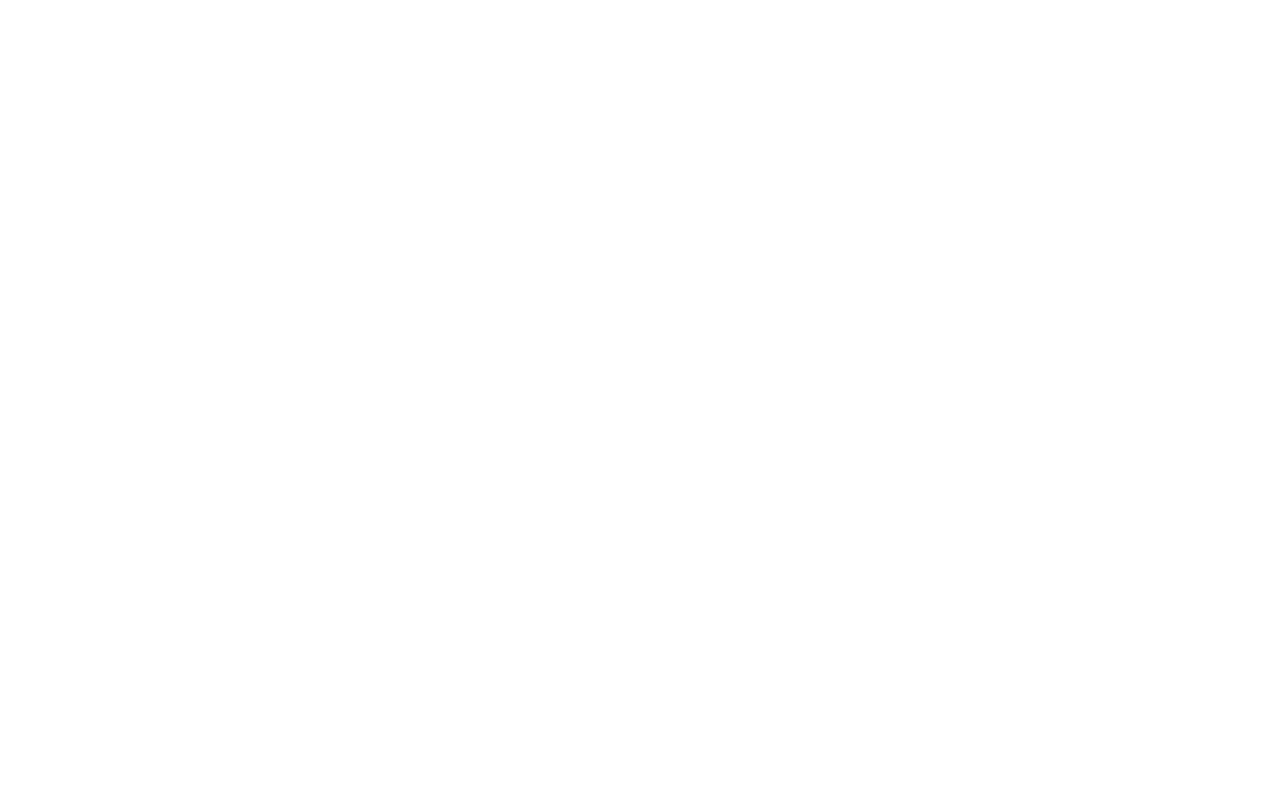
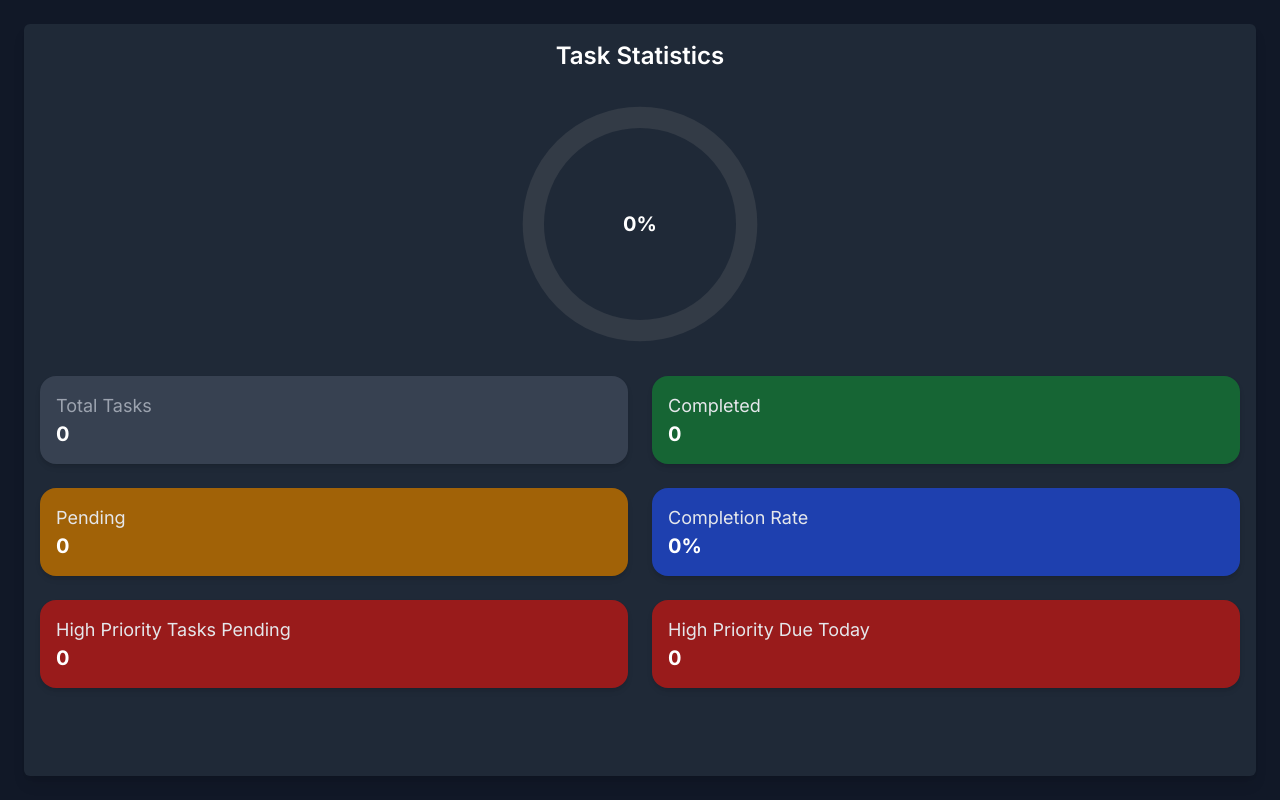
Before and after one commit to BrokenTime9/jikan-flow, a Next.js app: page /dashboard/tasks in a window 1280 px wide. Built offline with nearby package versions, Linux system fonts and the light colour scheme.

Commit message:
statistics page

```diff
--- a/src/actions/taskAction.ts
+++ b/src/actions/taskAction.ts
@@ -15,6 +15,7 @@
   desc,
   type,
   dueDate,
+  priority,
   projectId,
   userId,
 }: NewTask): Promise<TaskResponse> => {
@@ -35,6 +36,7 @@
         desc,
         type,
         done: false,
+        priority,
         dueDate: new Date(dueDate),
         createdAt: new Date(),
         projectId,
@@ -49,18 +51,24 @@
   }
 };
 
-export const getTasks = async (
-  projectId: number,
-  userId: number,
-): Promise<TaskResponse> => {
+export const getTasks = async (projectId: number, userId: number) => {
   try {
     const allTasks = await db
       .select()
       .from(tasks)
       .where(and(eq(tasks.projectId, projectId), eq(tasks.userId, userId)))
       .orderBy(asc(tasks.id));
+    const userTasks = await db
+      .select()
+      .from(tasks)
+      .where(eq(tasks.userId, userId))
+      .orderBy(asc(tasks.id));
 
-    return { success: true, message: "Fetched all tasks", task: allTasks };
+    return {
+      success: true,
+      message: "Fetched all tasks",
+      task: [allTasks, userTasks],
+    };
   } catch (error) {
     const e = error instanceof Error ? error.message : "Fetch Failed";
     return { success: false, message: e, task: null };
@@ -73,6 +81,7 @@
   title,
   desc,
   dueDate,
+  priority,
   progress,
 }: {
   id: number;
@@ -80,6 +89,7 @@
   title: string;
   desc: string;
   dueDate: Date;
+  priority: number;
   progress?: number;
 }): Promise<TaskResponse> => {
   try {
@@ -101,6 +111,7 @@
         desc,
         progress: updatedProgress,
         dueDate: new Date(dueDate),
+        priority,
         done,
       })
       .where(eq(tasks.id, id));
--- a/src/app/api/projects/tasks/route.ts
+++ b/src/app/api/projects/tasks/route.ts
@@ -22,7 +22,7 @@
     }
 
     const body = await req.json();
-    const { title, desc, type, dueDate, projectId } = body;
+    const { title, desc, type, dueDate, projectId, priority } = body;
 
     if (!title || !desc || !type || !dueDate || !projectId) {
       return NextResponse.json(
@@ -37,6 +37,7 @@
       type,
       dueDate,
       projectId,
+      priority,
       userId: numericId,
     });
     return NextResponse.json(task);
@@ -111,9 +112,9 @@
     }
 
     const body = await req.json();
-    const { id, title, desc, dueDate, progress } = body;
+    const { id, title, desc, dueDate, progress, priority } = body;
 
-    if (!id || !title || !desc || !dueDate) {
+    if (!id || !title || !desc || !dueDate || !priority) {
       console.log(id);
       console.log(title);
       console.log(desc);
@@ -139,6 +140,7 @@
       id,
       title,
       userId: numericUserId,
+      priority,
       desc,
       dueDate,
       progress: numericProgress,
--- a/src/app/dashboard/tasks/page.jsx
+++ b/src/app/dashboard/tasks/page.jsx
@@ -5,6 +5,7 @@
 import TaskDoneItem from "@/components/tasks/TaskDoneItem";
 import TaskHeader from "@/components/tasks/TaskHeader";
 import TaskItem from "@/components/tasks/TaskItem";
+import TaskStatistics from "@/components/tasks/TaskStatistics";
 import { useTasks } from "@/hooks/useTasks";
 import { useTaskStore } from "@/store/taskStore";
 
@@ -23,7 +24,7 @@
           <TaskDoneItem />
         </div>
       ) : (
-        ""
+        <TaskStatistics />
       )}
     </>
   );
--- a/src/components/tasks/AddTaskForm.tsx
+++ b/src/components/tasks/AddTaskForm.tsx
@@ -37,6 +37,7 @@
           title,
           desc,
           dueDate: date,
+          priority,
           progress: task?.progress,
         });
       } else {
@@ -101,6 +102,7 @@
               />
               <input
                 type="date"
+                value={date ? date.toISOString().split("T")[0] : ""}
                 onChange={(e) => setDate(new Date(e.target.value))}
                 className="w-full p-2 border border-gray-500 rounded text-black"
                 required
--- /dev/null
+++ b/src/components/tasks/TaskStatistics.tsx
@@ -0,0 +1,99 @@
+import { useTaskStore } from "@/store/taskStore";
+
+const TaskStatistics = () => {
+  const { tasks, userTasks } = useTaskStore();
+
+  console.log(tasks);
+  const totalTasks = userTasks.length;
+  const completedTasks = userTasks.filter((task) => task.progress).length;
+  const pendingTasks = totalTasks - completedTasks;
+  const priorityTasks = userTasks.filter(
+    (task) => !task.progress && task.priority === 1,
+  );
+
+  const today = new Date().toISOString().split("T")[0]; // "YYYY-MM-DD"
+
+  const highPriorityTodayTasks = userTasks.filter((task) => {
+    const taskDate = new Date(task.dueDate).toISOString().split("T")[0]; // Convert to "YYYY-MM-DD"
+    return !task.progress && task.priority === 1 && taskDate === today;
+  });
+  const completionRate =
+    totalTasks > 0 ? ((completedTasks / totalTasks) * 100).toFixed(1) : 0;
+
+  const radius = 50;
+  const circumference = 2 * Math.PI * radius;
+  const progress = (Number(completionRate) / 100) * circumference;
+
+  return (
+    <div className="flex-grow flex flex-col items-center justify-center h-[100dvh] bg-gray-900 text-white p-6">
+      <div className="p-4 flex-grow rounded-md bg-gray-800 w-full shadow-lg">
+        <h2 className="text-2xl font-semibold mb-6 text-center">
+          Task Statistics
+        </h2>
+
+        {/* Circular Progress Indicator */}
+        <div className="relative w-64 h-64 mx-auto mb-6">
+          <svg className="w-full h-full" viewBox="0 0 120 120">
+            {/* Background Circle */}
+            <circle
+              cx="60"
+              cy="60"
+              r={radius}
+              fill="none"
+              stroke="gray"
+              strokeWidth="10"
+              opacity="0.2"
+            />
+            {/* Progress Circle */}
+            <circle
+              cx="60"
+              cy="60"
+              r={radius}
+              fill="none"
+              stroke="green"
+              strokeWidth="10"
+              strokeDasharray={circumference}
+              strokeDashoffset={circumference - progress}
+              strokeLinecap="round"
+              transform="rotate(-90 60 60)"
+              className="transition-all duration-500 ease-in-out"
+            />
+          </svg>
+          <span className="absolute inset-0 flex items-center justify-center text-xl font-bold">
+            {completionRate}%
+          </span>
+        </div>
+
+        {/* Task Info */}
+        <div className="grid grid-cols-2 gap-6 text-lg">
+          <div className="bg-gray-700 p-4 rounded-2xl shadow-md">
+            <p className="text-gray-400">Total Tasks</p>
+            <p className="text-xl font-bold">{totalTasks}</p>
+          </div>
+          <div className="bg-green-800 p-4 rounded-2xl shadow-md">
+            <p className="text-gray-200">Completed</p>
+            <p className="text-xl font-bold">{completedTasks}</p>
+          </div>
+          <div className="bg-yellow-700 p-4 rounded-2xl shadow-md">
+            <p className="text-gray-200">Pending</p>
+            <p className="text-xl font-bold">{pendingTasks}</p>
+          </div>
+          <div className="bg-blue-800 p-4 rounded-2xl shadow-md">
+            <p className="text-gray-200">Completion Rate</p>
+            <p className="text-xl font-bold">{completionRate}%</p>
+          </div>
+          <div className="bg-red-800 p-4 rounded-2xl shadow-md">
+            <p className="text-gray-200">High Priority Tasks Pending</p>
+            <p className="text-xl font-bold">{priorityTasks.length}</p>
+          </div>
+          <div className="bg-red-800 p-4 rounded-2xl shadow-md">
+            <p className="text-gray-200">High Priority Due Today</p>
+            <p className="text-xl font-bold">{highPriorityTodayTasks.length}</p>
+          </div>
+        </div>
+      </div>
+    </div>
+  );
+};
+
+export default TaskStatistics;
--- a/src/hooks/useTasks.ts
+++ b/src/hooks/useTasks.ts
@@ -9,6 +9,7 @@
   const {
     task,
     setTasks,
+    setUserTasks,
     addTask,
     upTask,
     project,
@@ -32,9 +33,10 @@
 
   useEffect(() => {
     if (data) {
-      setTasks(data);
+      setTasks(data[0]);
+      setUserTasks(data[1]);
     }
-  }, [data, setTasks]);
+  }, [data, setTasks, setUserTasks]);
 
   // Create a new task
   const { mutate: createTask, isPending: isAdding } = useMutation({
@@ -56,10 +58,10 @@
       });
       return response.data;
     },
-    onSuccess: (newTask) => {
-      addTask(newTask);
+    onSuccess: async (newTask) => {
+      await addTask(newTask);
+      queryClient.invalidateQueries({ queryKey: ["tasks"] });
       setTaskForm();
-      queryClient.invalidateQueries({ queryKey: ["tasks"] });
     },
   });
 
@@ -69,12 +71,14 @@
       id,
       title,
       desc,
+      priority,
       dueDate,
       progress,
     }: Partial<Task>) => {
       const response = await axios.put(
         `/api/projects/tasks`,
-        { id, title, desc, dueDate, progress },
+        { id, title, desc, priority, dueDate, progress },
+
         { withCredentials: true },
       );
       return response.data.task.task;
@@ -84,6 +88,7 @@
       queryClient.invalidateQueries({
         queryKey: ["tasks"],
       });
+      setTaskForm();
     },
   });
 
--- a/src/store/taskStore.ts
+++ b/src/store/taskStore.ts
@@ -6,12 +6,14 @@
   project: Project | null;
   task: Task | null;
   tasks: Task[];
+  userTasks: Task[];
   taskForm: boolean;
   deleteTaskForm: boolean;
 
   setProject: (project: Project | null) => void;
   setTask: (task: Task | null) => void;
   setTasks: (tasks: Task[]) => void;
+  setUserTasks: (tasks: Task[]) => void;
   setTaskForm: () => void;
   setDeleteTaskForm: () => void;
   addTask: (task: Task) => void;
@@ -23,12 +25,14 @@
   project: null,
   task: null,
   tasks: [],
+  userTasks: [],
   taskForm: false,
   deleteTaskForm: false,
 
   setProject: (project) => set({ project }),
   setTask: (task) => set({ task }),
   setTasks: (tasks) => set({ tasks }),
+  setUserTasks: (tasks) => set({ userTasks: tasks }),
   setTaskForm: () => set((state) => ({ taskForm: !state.taskForm })),
   setDeleteTaskForm: () =>
     set((state) => ({ deleteTaskForm: !state.deleteTaskForm })),
```
Also changed, not shown: src/components/tasks/TaskItem.tsx (+31 -7 lines).
